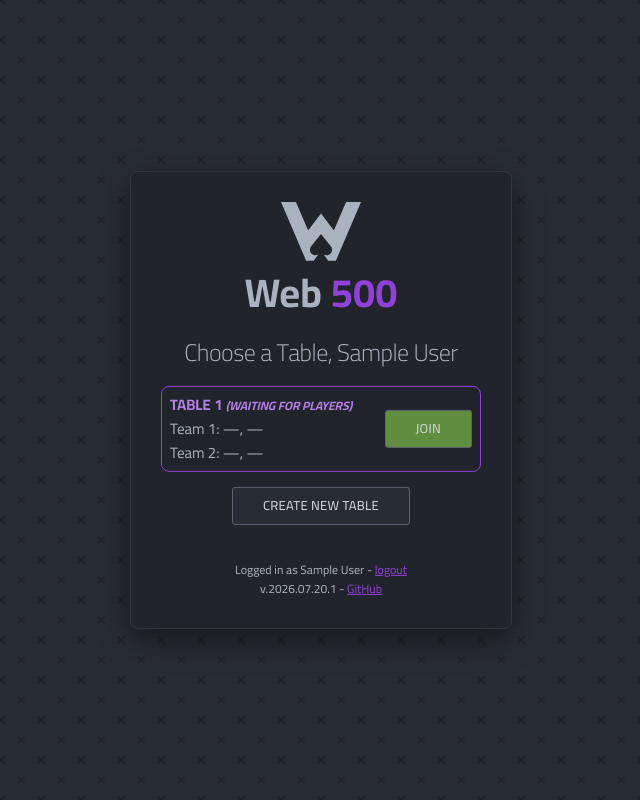
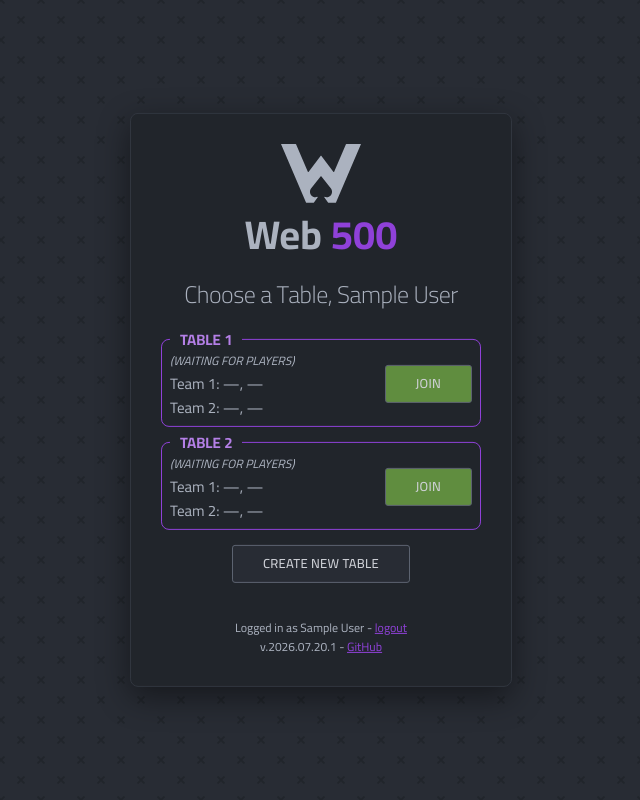
Before and after one commit to danricho/web500, a Flask app: page / in a window 1280 px wide. Shown: the whole page, without its empty margins (319-959 px from the left). Run offline with Flask 3, Linux system fonts and the light colour scheme; the visitor is signed in with stand-in values (Sample User, id 1); some libraries are stand-ins or nearby versions.

Commit message:
table selection and dev controls in fieldsets

```diff
--- a/templates/choose_table.j2.html
+++ b/templates/choose_table.j2.html
@@ -41,15 +41,19 @@
         text-align: left;
         margin: 1.5rem 0;
       }
+      /* fieldset PER TABLE - LEGEND IS THE TABLE NAME (SET IN renderTables()) */
       .table-row {
+        min-width: 0;
+        padding: 0.6rem 0.8rem;
+        margin: 0.4rem 0;
+        border: 1px solid var(--primary-color);
+        border-radius: 8px;
+      }
+      .table-row-body {
         display: flex;
         align-items: center;
         justify-content: space-between;
         gap: 1rem;
-        padding: 0.6rem 0.8rem;
-        margin: 0.4rem 0;
-        border: 1px solid var(--primary-color);
-        border-radius: 8px;
       }
       /* .table-row .table-seats {
         font-size: 0.95rem;
@@ -186,10 +190,12 @@
             action = '<span class="italic" style="opacity: 0.7">FULL</span>';
           }
           html +=
-            '<div class="table-row"><div><div class="bold" style="color: var(--primary-color-light)">' +
+            '<fieldset class="table-row"><legend class="bold" style="color: var(--primary-color-light); padding: 0 1rem; margin-bottom: -1rem;">' +
             escapeHtml(t.name) +
-            ' <small class="italic">(' + escapeHtml(t.state) + ")</small></div>" +
-            '<div class="table-seats">' + seats + "</div></div>" + action + "</div>";
+            "</legend>" +
+            '<div class="table-row-body"><div>' +
+            '<small class="italic">(' + escapeHtml(t.state) + ")</small>" +
+            '<div class="table-seats">' + seats + "</div></div>" + action + "</div></fieldset>";
         });
         container.innerHTML = html;
       }
```
Also changed, not shown: templates/game_client.j2.html (+12 -2 lines).
